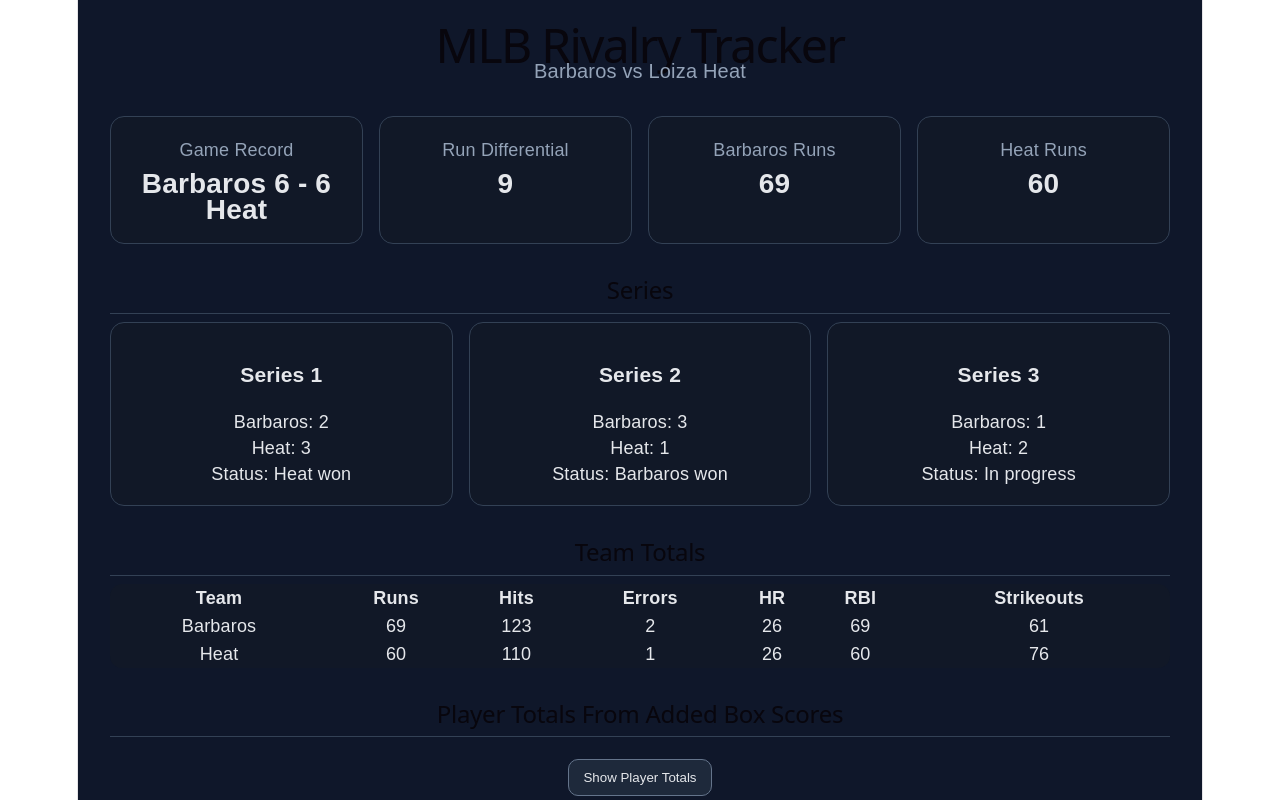
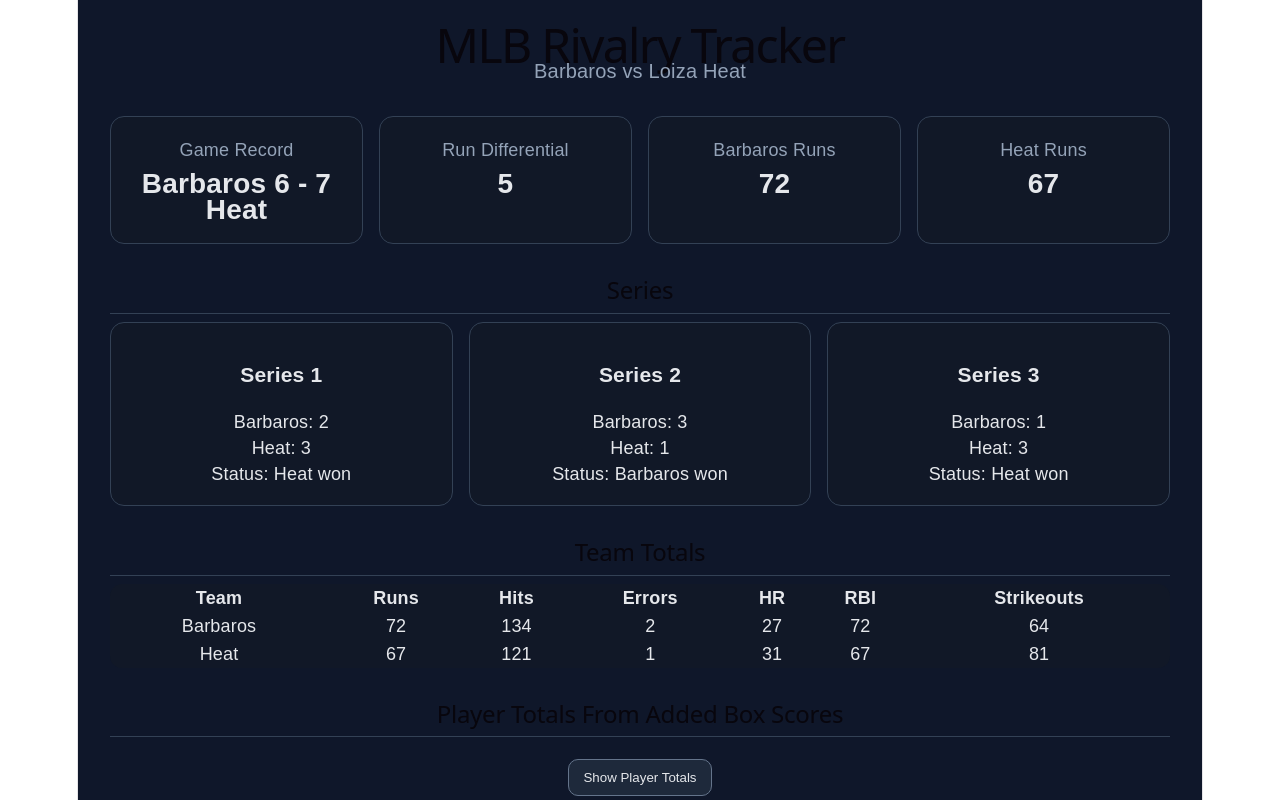
Before and after one commit to jeffrey12312305/mlb-rivalry-tracker, a React (Vite) app: page / in a window 1280 px wide. Shown: the top 800 px of the page. Built offline with nearby package versions, Linux system fonts and the light colour scheme.

Commit message:
Complete Series 3

```diff
--- a/src/App.jsx
+++ b/src/App.jsx
@@ -426,6 +426,44 @@
     ]
   }
 }
+  ,
+  {
+    id: 13,
+    series: "Series 3",
+    game: 4,
+    home: "Barbaros",
+    winner: "Heat",
+    barbaros: { runs: 3, hits: 11, errors: 0, hrs: 1, rbi: 3, strikeouts: 3 },
+    heat: { runs: 7, hits: 11, errors: 0, hrs: 5, rbi: 7, strikeouts: 5 },
+    mvp: "Travis Bazzana",
+    notes: "Heat won Series 3 Game 4, 7-3, and closed the series 3-1. Heat hit five home runs: Bazzana, Correa, Trout, Griffin, and Mack. Barbaros had 11 hits but only scored 3 runs.",
+    playerBox: {
+      barbaros: [
+        { player: "Crow-Armstrong", pos: "CF", ab: 4, r: 0, h: 0, rbi: 0, bb: 0, so: 1, avg: ".000" },
+        { player: "De La Cruz", pos: "SS", ab: 4, r: 1, h: 1, rbi: 1, bb: 0, so: 0, avg: ".250" },
+        { player: "Kurtz", pos: "1B", ab: 4, r: 0, h: 1, rbi: 1, bb: 0, so: 1, avg: ".250" },
+        { player: "Ohtani", pos: "DH", ab: 4, r: 1, h: 2, rbi: 0, bb: 0, so: 0, avg: ".500" },
+        { player: "Adell", pos: "LF", ab: 4, r: 0, h: 1, rbi: 0, bb: 0, so: 0, avg: ".250" },
+        { player: "Tatis Jr.", pos: "RF", ab: 4, r: 0, h: 2, rbi: 0, bb: 0, so: 1, avg: ".500" },
+        { player: "Guerrero Jr.", pos: "3B", ab: 3, r: 0, h: 2, rbi: 1, bb: 0, so: 0, avg: ".667" },
+        { player: "Fernandez", pos: "PR-3B", ab: 1, r: 0, h: 0, rbi: 0, bb: 0, so: 0, avg: ".000" },
+        { player: "Doerr", pos: "2B", ab: 4, r: 0, h: 1, rbi: 0, bb: 0, so: 0, avg: ".250" },
+        { player: "Mackey", pos: "C", ab: 4, r: 1, h: 1, rbi: 0, bb: 0, so: 0, avg: ".250" }
+      ],
+      heat: [
+        { player: "Chourio", pos: "CF", ab: 5, r: 0, h: 0, rbi: 0, bb: 0, so: 1, avg: ".000" },
+        { player: "Bazzana", pos: "2B", ab: 5, r: 2, h: 3, rbi: 1, bb: 0, so: 0, avg: ".600" },
+        { player: "Correa", pos: "3B", ab: 5, r: 1, h: 1, rbi: 2, bb: 0, so: 2, avg: ".200" },
+        { player: "Trout", pos: "DH", ab: 4, r: 1, h: 1, rbi: 1, bb: 0, so: 1, avg: ".250" },
+        { player: "Murakami", pos: "1B", ab: 4, r: 0, h: 1, rbi: 0, bb: 0, so: 1, avg: ".250" },
+        { player: "Taylor", pos: "LF", ab: 4, r: 1, h: 2, rbi: 0, bb: 0, so: 0, avg: ".500" },
+        { player: "Griffin", pos: "SS", ab: 4, r: 1, h: 2, rbi: 2, bb: 0, so: 0, avg: ".500" },
+        { player: "Jones", pos: "RF", ab: 3, r: 0, h: 0, rbi: 0, bb: 0, so: 0, avg: ".000" },
+        { player: "Mack", pos: "C", ab: 4, r: 1, h: 1, rbi: 1, bb: 0, so: 0, avg: ".250" }
+      ]
+    }
+  }
+
 ];
 
 function App() {
```
